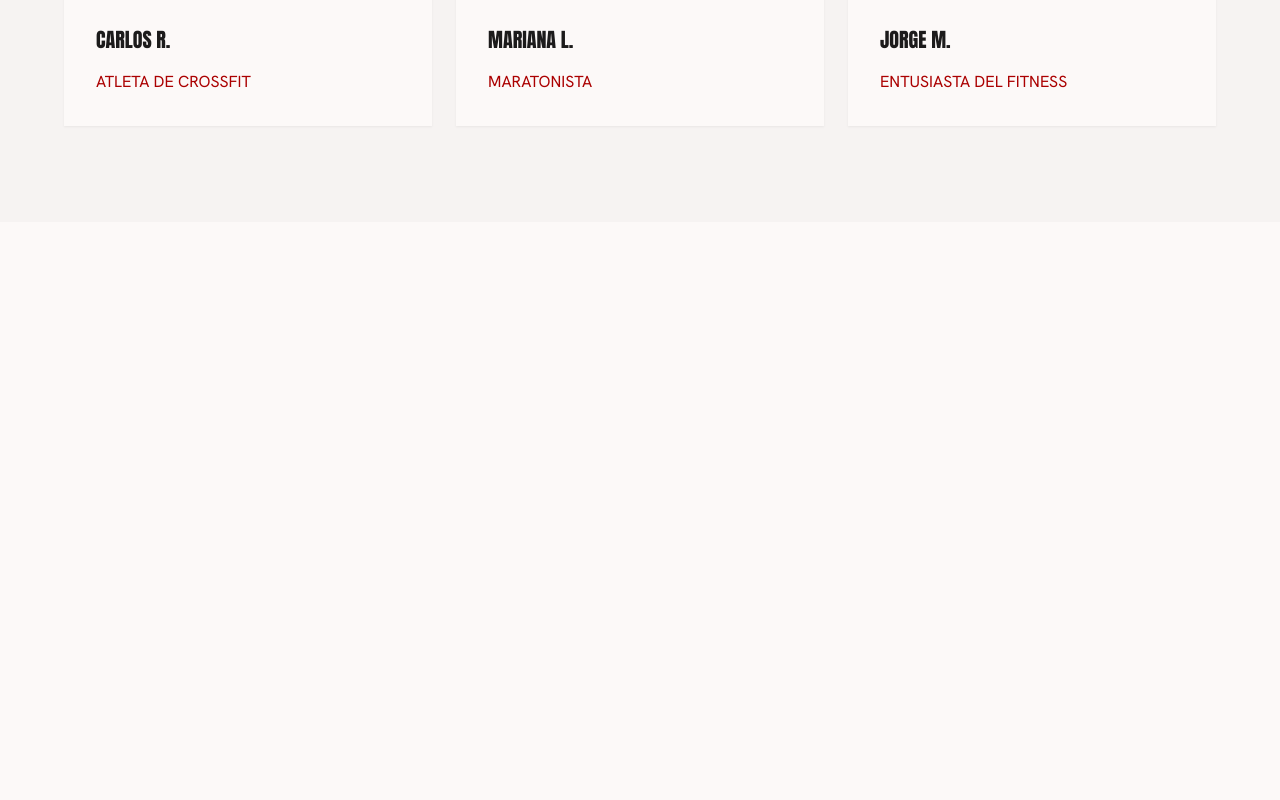
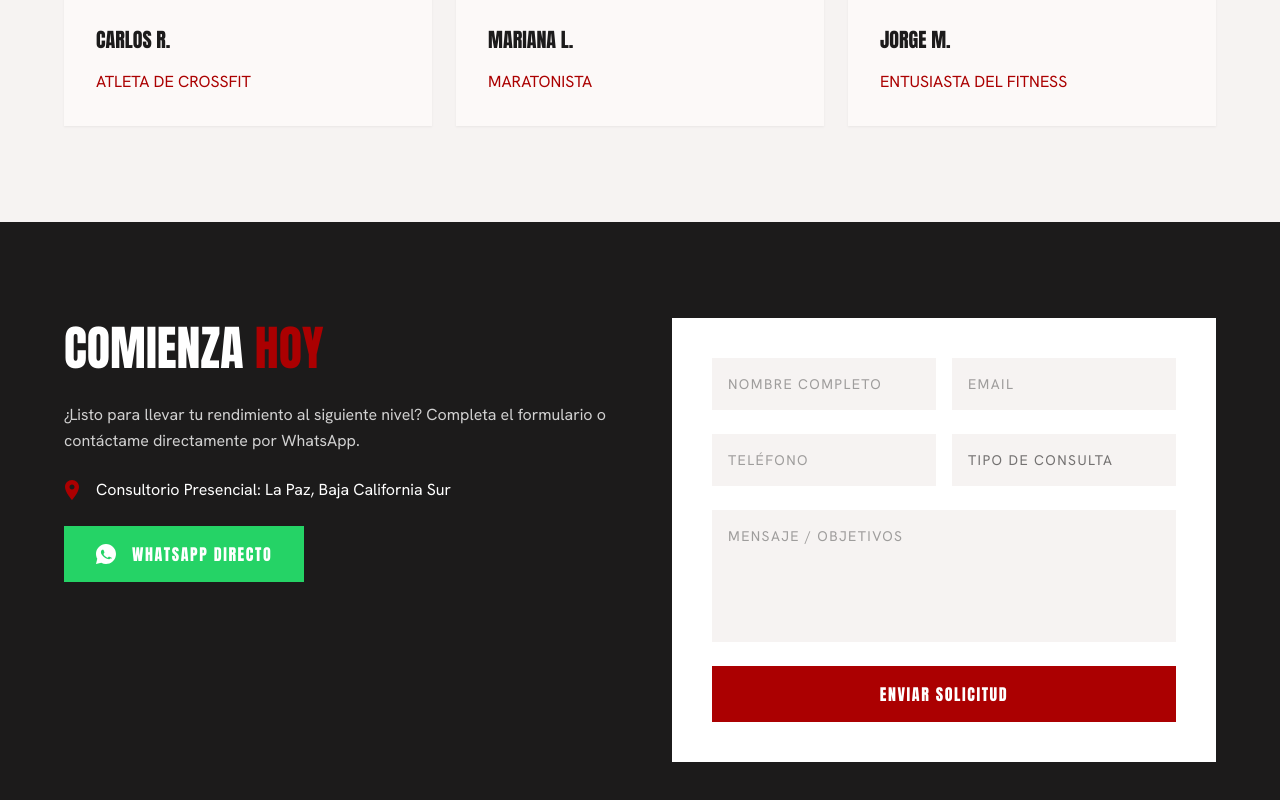
Before and after one commit to christianFiol8/apex-vitality, a Next.js app: page / in a window 1280 px wide. Shown: the part 4016-4816 px from the top of the page. Before the commit the page ends 4238 px from the top, so only its background shows below. Built offline with nearby package versions, Linux system fonts and the light colour scheme.

Commit message:
feat: seccion contacto

```diff
--- a/app/api/contact/route.ts
+++ b/app/api/contact/route.ts
@@ -1,5 +1,42 @@
-import { NextResponse } from 'next/server'
+import { NextRequest, NextResponse } from 'next/server'
+import { Resend } from 'resend'
 
-export async function POST() {
-  return NextResponse.json({ message: 'OK' }, { status: 200 })
+const resend = new Resend(process.env.RESEND_API_KEY)
+
+export async function POST(req: NextRequest) {
+  try {
+    const body = await req.json()
+    const { nombre, email, telefono, tipoConsulta, mensaje } = body
+
+    // Validación básica en el servidor
+    if (!nombre || !email || !mensaje) {
+      return NextResponse.json(
+        { error: 'Faltan campos requeridos' },
+        { status: 400 }
+      )
+    }
+
+    await resend.emails.send({
+      from: 'Apex Vitality <onboarding@resend.dev>',
+      to: 'correo_del_cliente@gmail.com', // ← cambiar al email real del cliente
+      subject: `Nueva consulta de ${nombre}`,
+      html: `
+        <h2>Nueva solicitud de consulta</h2>
+        <p><strong>Nombre:</strong> ${nombre}</p>
+        <p><strong>Email:</strong> ${email}</p>
+        <p><strong>Teléfono:</strong> ${telefono}</p>
+        <p><strong>Tipo de consulta:</strong> ${tipoConsulta}</p>
+        <p><strong>Mensaje:</strong> ${mensaje}</p>
+      `,
+    })
+
+    return NextResponse.json({ success: true }, { status: 200 })
+
+  } catch (error) {
+    console.error('Error enviando email:', error)
+    return NextResponse.json(
+      { error: 'Error interno del servidor' },
+      { status: 500 }
+    )
+  }
 }
--- a/app/page.tsx
+++ b/app/page.tsx
@@ -5,6 +5,7 @@ import Services from "@/components/sections/Services"
 import Transformations from "@/components/sections/Transformations"
 import WorkMethod from "@/components/sections/WorkMethod"
 import Testimonials from "@/components/sections/Testimonials"
+import Contact from "@/components/sections/Contact"
 
 export default function Home() {
   return (
@@ -16,6 +17,7 @@ export default function Home() {
       <Transformations />
       <WorkMethod />
       <Testimonials />
+      <Contact />
     </main>
   )
 }
--- a/components/sections/Contact.tsx
+++ b/components/sections/Contact.tsx
@@ -0,0 +1,214 @@
+'use client'
+
+import { motion } from 'framer-motion'
+import { useForm } from 'react-hook-form'
+import { zodResolver } from '@hookform/resolvers/zod'
+import { z } from 'zod'
+import { useState } from 'react'
+
+// Esquema de validación
+const schema = z.object({
+  nombre: z.string().min(2, 'El nombre es requerido'),
+  email: z.string().email('Email inválido'),
+  telefono: z.string().min(10, 'Teléfono inválido'),
+  tipoConsulta: z.string().min(1, 'Selecciona un tipo de consulta'),
+  mensaje: z.string().min(10, 'El mensaje debe tener al menos 10 caracteres'),
+})
+
+type FormData = z.infer<typeof schema>
+
+export default function Contact() {
+  const [enviando, setEnviando] = useState(false)
+  const [exito, setExito] = useState(false)
+  const [errorEnvio, setErrorEnvio] = useState(false)
+
+  const {
+    register,
+    handleSubmit,
+    reset,
+    formState: { errors },
+  } = useForm<FormData>({
+    resolver: zodResolver(schema),
+  })
+
+  const onSubmit = async (data: FormData) => {
+    setEnviando(true)
+    setErrorEnvio(false)
+
+    try {
+      const res = await fetch('/api/contact', {
+        method: 'POST',
+        headers: { 'Content-Type': 'application/json' },
+        body: JSON.stringify(data),
+      })
+
+      if (res.ok) {
+        setExito(true)
+        reset()
+      } else {
+        setErrorEnvio(true)
+      }
+    } catch {
+      setErrorEnvio(true)
+    } finally {
+      setEnviando(false)
+    }
+  }
+
+  return (
+    <section
+      id="contacto"
+      className="bg-dark py-24 px-16"
+    >
+      <div className="max-w-[1280px] mx-auto flex gap-16 items-start">
+
+        {/* Columna izquierda — info */}
+        <motion.div
+          className="flex-1 flex flex-col gap-6"
+          initial={{ opacity: 0, x: -40 }}
+          whileInView={{ opacity: 1, x: 0 }}
+          viewport={{ once: true }}
+          transition={{ duration: 0.7 }}
+        >
+          <h2 className="font-anton text-5xl uppercase leading-tight">
+            <span className="text-white">COMIENZA </span>
+            <span className="text-primary">HOY</span>
+          </h2>
+
+          <p className="font-hanken text-white/80 text-base leading-relaxed">
+            ¿Listo para llevar tu rendimiento al siguiente nivel? Completa el
+            formulario o contáctame directamente por WhatsApp.
+          </p>
+
+          {/* Dirección */}
+          <div className="flex items-center gap-4">
+            <svg className="w-4 h-5 text-primary shrink-0" viewBox="0 0 16 20" fill="currentColor">
+              <path d="M8 0C4.13 0 1 3.13 1 7c0 5.25 7 13 7 13s7-7.75 7-13c0-3.87-3.13-7-7-7zm0 9.5C6.62 9.5 5.5 8.38 5.5 7S6.62 4.5 8 4.5 10.5 5.62 10.5 7 9.38 9.5 8 9.5z"/>
+            </svg>
+            <span className="font-hanken text-white text-base">
+              Consultorio Presencial: La Paz, Baja California Sur
+            </span>
+          </div>
+
+          {/* Botón WhatsApp */}
+          <a
+            href="https://wa.me/521XXXXXXXXXX"
+            target="_blank"
+            rel="noopener noreferrer"
+            className="inline-flex items-center gap-4 bg-[#25d366] text-white font-anton text-base tracking-widest uppercase px-8 py-4 hover:bg-[#1da851] transition-colors duration-200 w-fit"
+          >
+            <svg className="w-5 h-5" viewBox="0 0 20 20" fill="currentColor">
+              <path d="M10 0C4.48 0 0 4.48 0 10c0 1.77.46 3.43 1.27 4.87L0 20l5.27-1.24C6.68 19.56 8.31 20 10 20c5.52 0 10-4.48 10-10S15.52 0 10 0zm4.93 14.07c-.2.57-1.18 1.09-1.62 1.15-.44.07-.99.1-1.59-.1-.37-.12-.84-.28-1.44-.55-2.53-1.09-4.18-3.64-4.31-3.81-.13-.17-1.04-1.38-1.04-2.63s.66-1.87.9-2.13c.23-.26.5-.32.67-.32h.48c.15 0 .36-.06.56.43l.8 1.94c.07.17.11.37.01.58l-.3.57-.43.51c-.14.14-.29.3-.12.58.17.28.74 1.22 1.59 1.97 1.09.97 2.01 1.27 2.3 1.41.28.14.44.12.6-.07l.74-.87c.19-.23.38-.15.63-.06l1.82.86c.26.12.43.18.5.28.06.1.06.57-.14 1.13z"/>
+            </svg>
+            WHATSAPP DIRECTO
+          </a>
+        </motion.div>
+
+        {/* Columna derecha — formulario */}
+        <motion.div
+          className="flex-1"
+          initial={{ opacity: 0, x: 40 }}
+          whileInView={{ opacity: 1, x: 0 }}
+          viewport={{ once: true }}
+          transition={{ duration: 0.7, delay: 0.2 }}
+        >
+          <div className="bg-white p-10 flex flex-col gap-6">
+
+            {/* Fila 1: Nombre + Email */}
+            <div className="grid grid-cols-2 gap-4">
+              <div className="flex flex-col gap-1">
+                <input
+                  {...register('nombre')}
+                  placeholder="NOMBRE COMPLETO"
+                  className="bg-cream-2 px-4 py-4 font-hanken text-sm text-dark/60 tracking-widest uppercase placeholder:text-dark/40 outline-none focus:ring-2 focus:ring-primary transition-all"
+                />
+                {errors.nombre && (
+                  <span className="font-hanken text-primary text-xs">{errors.nombre.message}</span>
+                )}
+              </div>
+              <div className="flex flex-col gap-1">
+                <input
+                  {...register('email')}
+                  placeholder="EMAIL"
+                  type="email"
+                  className="bg-cream-2 px-4 py-4 font-hanken text-sm text-dark/60 tracking-widest uppercase placeholder:text-dark/40 outline-none focus:ring-2 focus:ring-primary transition-all"
+                />
+                {errors.email && (
+                  <span className="font-hanken text-primary text-xs">{errors.email.message}</span>
+                )}
+              </div>
+            </div>
+
+            {/* Fila 2: Teléfono + Tipo de consulta */}
+            <div className="grid grid-cols-2 gap-4">
+              <div className="flex flex-col gap-1">
+                <input
+                  {...register('telefono')}
+                  placeholder="TELÉFONO"
+                  type="tel"
+                  className="bg-cream-2 px-4 py-4 font-hanken text-sm text-dark/60 tracking-widest uppercase placeholder:text-dark/40 outline-none focus:ring-2 focus:ring-primary transition-all"
+                />
+                {errors.telefono && (
+                  <span className="font-hanken text-primary text-xs">{errors.telefono.message}</span>
+                )}
+              </div>
+              <div className="flex flex-col gap-1">
+                <select
+                  {...register('tipoConsulta')}
+                  className="bg-cream-2 px-4 py-4 font-hanken text-sm text-dark/60 tracking-widest uppercase outline-none focus:ring-2 focus:ring-primary transition-all appearance-none cursor-pointer"
+                >
+                  <option value="">TIPO DE CONSULTA</option>
+                  <option value="presencial">PRESENCIAL</option>
+                  <option value="online">ONLINE</option>
+                  <option value="nutricion">SOLO NUTRICIÓN</option>
+                  <option value="entrenamiento">SOLO ENTRENAMIENTO</option>
+                </select>
+                {errors.tipoConsulta && (
+                  <span className="font-hanken text-primary text-xs">{errors.tipoConsulta.message}</span>
+                )}
+              </div>
+            </div>
+
+            {/* Textarea */}
+            <div className="flex flex-col gap-1">
+              <textarea
+                {...register('mensaje')}
+                placeholder="MENSAJE / OBJETIVOS"
+                rows={5}
+                className="bg-cream-2 px-4 py-4 font-hanken text-sm text-dark/60 tracking-widest uppercase placeholder:text-dark/40 outline-none focus:ring-2 focus:ring-primary transition-all resize-none"
+              />
+              {errors.mensaje && (
+                <span className="font-hanken text-primary text-xs">{errors.mensaje.message}</span>
+              )}
+            </div>
+
+            {/* Mensaje de éxito */}
+            {exito && (
+              <p className="font-hanken text-sm text-green-600 text-center">
+                ¡Solicitud enviada! Te contactaremos pronto.
+              </p>
+            )}
+
+            {/* Mensaje de error */}
+            {errorEnvio && (
+              <p className="font-hanken text-sm text-primary text-center">
+                Hubo un error al enviar. Intenta de nuevo.
+              </p>
+            )}
+
+            {/* Botón submit */}
+            <button
+              onClick={handleSubmit(onSubmit)}
+              disabled={enviando}
+              className="w-full bg-primary text-white font-anton text-base tracking-widest uppercase py-4 hover:bg-red-800 transition-colors duration-200 disabled:opacity-60 disabled:cursor-not-allowed"
+            >
+              {enviando ? 'ENVIANDO...' : 'ENVIAR SOLICITUD'}
+            </button>
+
+          </div>
+        </motion.div>
+
+      </div>
+    </section>
+  )
+}
--- a/package.json
+++ b/package.json
@@ -17,6 +17,7 @@
     "react": "19.2.4",
     "react-dom": "19.2.4",
     "react-hook-form": "^7.80.0",
+    "resend": "^6.16.0",
     "tailwindcss": "^3.4.19",
     "zod": "^4.4.3"
   },
```
Also changed, not shown: 1 other file (tests, documents, lock files or other folders).
